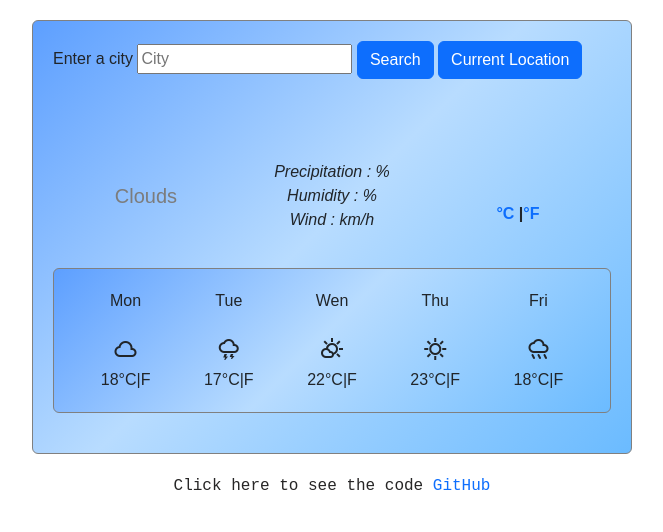
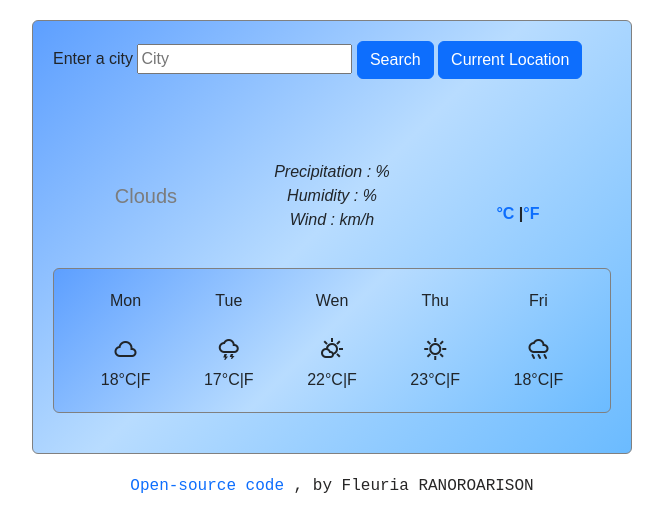
Before and after one commit to fleuarison/weather-app, a plain HTML site: page index.html in a window 1280 px wide. Shown: the whole page, without its empty margins (308-971 px from the left). Drawn offline with nearby package versions, Linux system fonts and the light colour scheme.

Commit message:
update html file

```diff
--- a/index.html
+++ b/index.html
@@ -119,6 +119,6 @@
         </div>
       </footer>
     </div>
-<p>Click here to see the code <a href="https://github.com/fleuarison/weather-app"> GitHub </a></p>
+<p><a href="https://github.com/fleuarison/weather-app"> Open-source code </a>, by Fleuria RANOROARISON</p>
   </body>
 </html>
```
